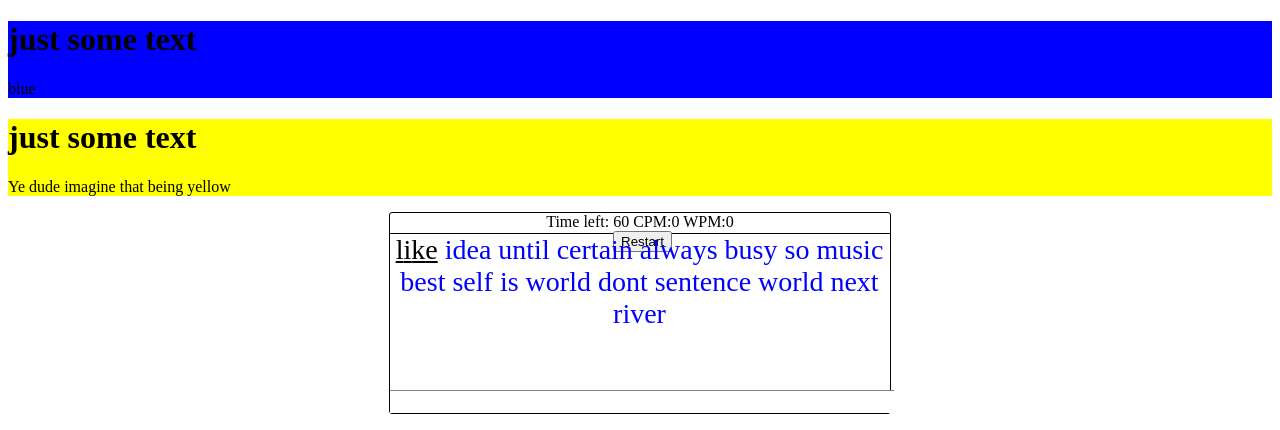
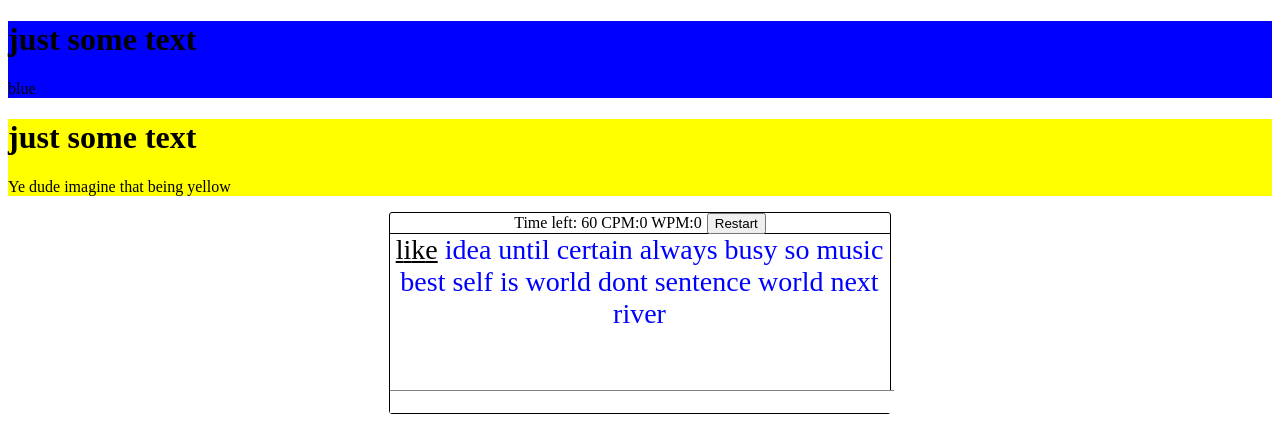
Before and after one commit to vycdev/king-typer, a React app in the folder packages/web/: page / in a window 1280 px wide. Shown: the top 430 px of the page. Built offline with nearby package versions, Linux system fonts and the light colour scheme.

Commit message:
fix: accidentally commented an important style line for the button

```diff
--- a/packages/web/src/components/typingBox/typingBox.tsx
+++ b/packages/web/src/components/typingBox/typingBox.tsx
@@ -256,7 +256,7 @@ export const Box = () => {
                     {wpm}
                     <div
                         style={{
-                            // display: showButton,
+                            display: "inline-block",
                             paddingLeft: "5px"
                         }}
                     >
```
